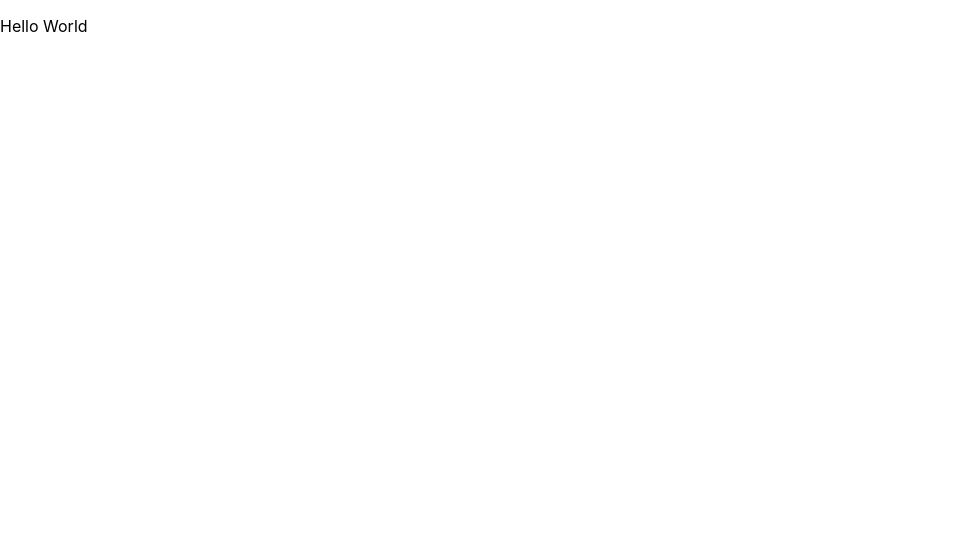
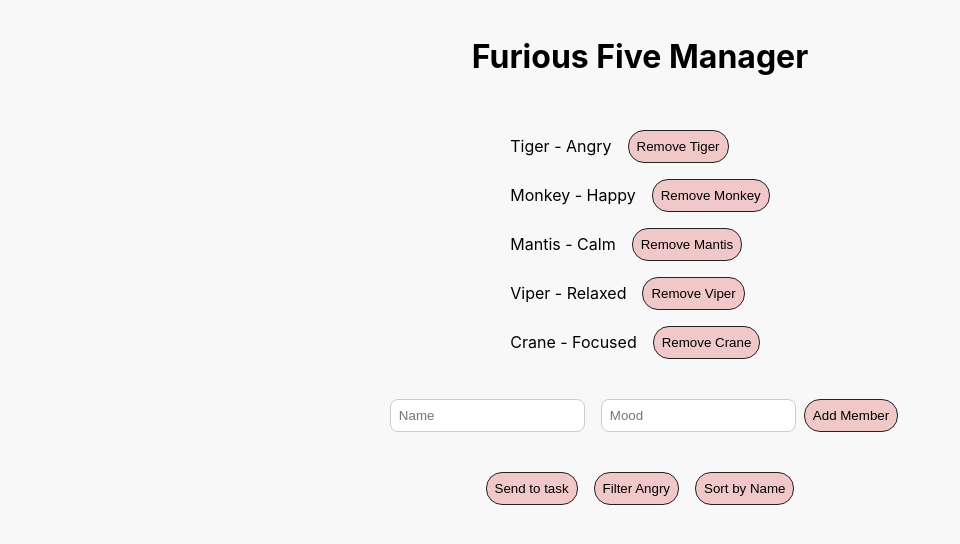
Before and after one commit to EdenDonenfeld/GreetingCard, a React (Create React App) app: page / in a window 1280 px wide. Shown: the top 544 px of the page, without its empty margins (0-960 px from the left). Built offline with nearby package versions, Linux system fonts and the light colour scheme.

Commit message:
finished furious five

```diff
--- a/src/App.tsx
+++ b/src/App.tsx
@@ -1,9 +1,10 @@
 import React from 'react';
 import './App.css';
+import FuriousFiveManager from './components/FuriousFiveManager';
 
 function App() {
   return (
-    <p>Hello World</p>
+    <FuriousFiveManager />
   );
 }
 
--- /dev/null
+++ b/src/components/FuriousFiveManager.css
@@ -0,0 +1,45 @@
+.container {
+    display: flex;
+    flex-direction: column;
+    align-items: center;
+    background-color: #f8f8f8;
+    padding: 1rem;
+    min-height: 100vh;
+}
+
+.item-container {
+    display: flex;
+    flex-direction: row;
+    align-items: center;
+    margin: 1rem;
+    gap: 1rem;
+}
+
+button {
+    background-color: #f1c8c8;
+    border: 1px solid #222;
+    padding: 0.5rem;
+    border-radius: 1rem;
+    cursor: pointer;
+}
+
+.input-container {
+    display: flex;
+    flex-direction: row;
+    align-items: center;
+    margin-bottom: 2rem;
+}
+
+input {
+    padding: 0.5rem;
+    border: 1px solid #ccc;
+    border-radius: 0.5rem;
+    margin: 0.5rem;
+}
+
+.buttons-container {
+    display: flex;
+    flex-direction: row;
+    justify-content: center;
+    gap: 1rem;
+}
--- /dev/null
+++ b/src/components/FuriousFiveManager.tsx
@@ -0,0 +1,62 @@
+import React, { useState, useEffect, use } from 'react';
+import { useList } from '../hooks/use-list';
+import './FuriousFiveManager.css';
+
+const FuriousFiveManager: React.FC = () => {
+    const { list, set, push, removeAt, filter, clear, sort } = useList<{ name: string; mood: string }>([]);
+
+    const [name, setName] = useState<string>('');
+    const [mood, setMood] = useState<string>('');
+
+    useEffect(() => {
+        set([
+            { name: 'Tiger', mood: 'Angry' },
+            { name: 'Monkey', mood: 'Happy' },
+            { name: 'Mantis', mood: 'Calm' },
+            { name: 'Viper', mood: 'Relaxed' },
+            { name: 'Crane', mood: 'Focused' }
+        ]);
+    }, []);
+
+    return (
+        <div className="container">
+            <h1>Furious Five Manager</h1>
+            <p>
+                {list.map((item, index) => (
+                    <div className="item-container">
+                        <span key={index} className="item">
+                            {item.name} - {item.mood}
+                        </span>
+                        <button onClick={() => removeAt(index)}>
+                            Remove {item.name}
+                        </button>
+                    </div>
+                ))}
+            </p>
+            <div className="input-container">
+                <input
+                    type="text"
+                    placeholder="Name"
+                    value={name}
+                    onChange={(e) => setName(e.target.value)}>
+                </input>
+                <input
+                    type="text"
+                    placeholder="Mood"
+                    value={mood}
+                    onChange={(e) => setMood(e.target.value)}>
+                </input>
+                <button onClick={() => push({ name: name, mood: mood })}>
+                    Add Member
+                </button>
+            </div>
+            <div className="buttons-container">
+                <button onClick={() => clear()}>Send to task</button>
+                <button onClick={() => filter(item => item.mood.toLowerCase() === 'angry')}>Filter Angry</button>
+                <button onClick={() => sort((a, b) => a.name.localeCompare(b.name))}>Sort by Name</button>
+            </div>
+        </div>
+    );
+}
+
+export default FuriousFiveManager;
--- /dev/null
+++ b/src/hooks/use-list.ts
@@ -0,0 +1,49 @@
+import { useState } from 'react';
+
+export const useList = <T> (value: T[] = []) => {
+    const [list, setList] = useState<T[]>(value);
+
+    const set = (newList: T[]) => {
+        setList(newList);
+    }
+
+    const push = (item: T) => {
+        const newList = [...list, item];
+        setList(newList);
+    }
+
+    const removeAt = (index: number) => {
+        if (index < 0 || index >= list.length) {
+            return;
+        }
+
+        const newList = [...list];
+        newList.splice(index, 1);
+        setList(newList);
+    }
+
+    const filter = (predicate: (item: T) => boolean) => {
+        const newList = list.filter(predicate);
+        setList(newList);
+    }
+
+    const clear = () => {
+        setList([]);
+    }
+
+    const sort = (comparator?: (a: T, b: T) => number) => {
+        const newList = [...list].sort(comparator);
+        setList(newList);
+    }
+
+    return {
+        list,
+        set,
+        push,
+        removeAt,
+        filter,
+        clear,
+        sort
+    }
+
+}
```
